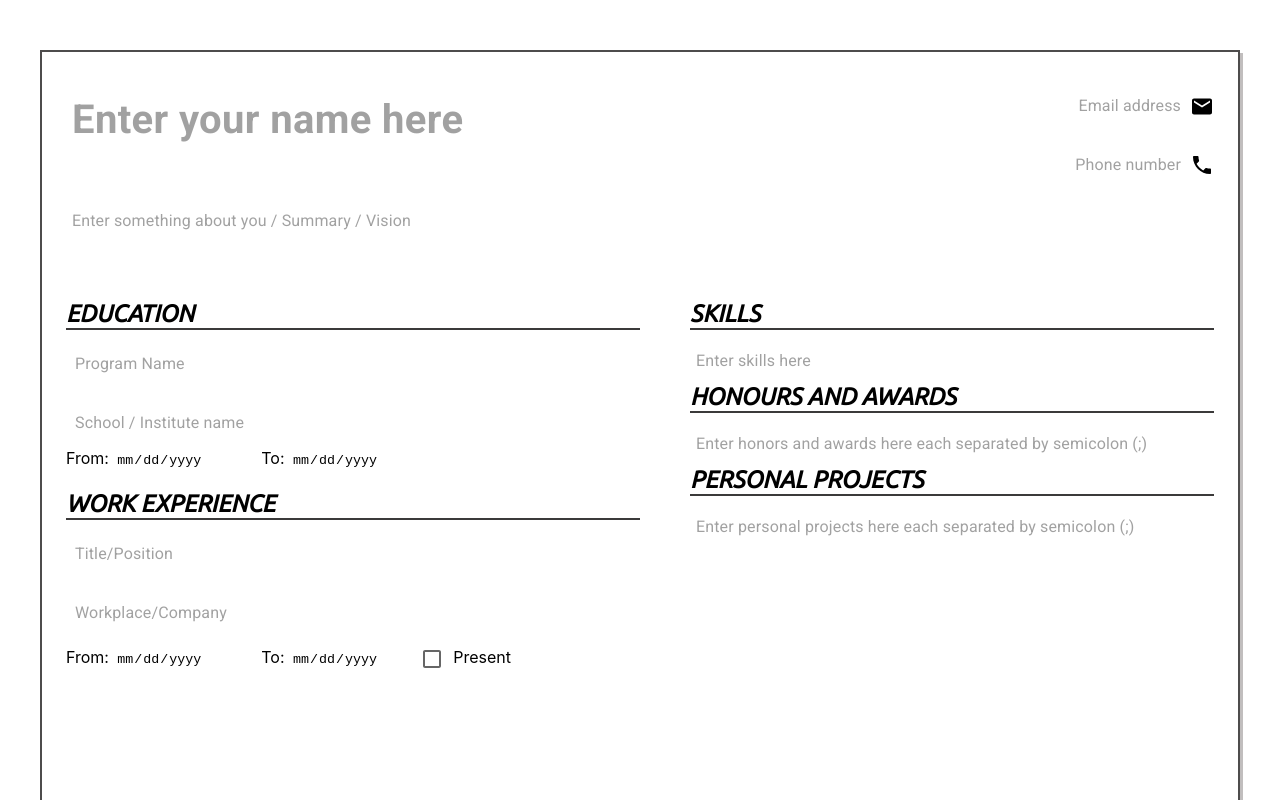
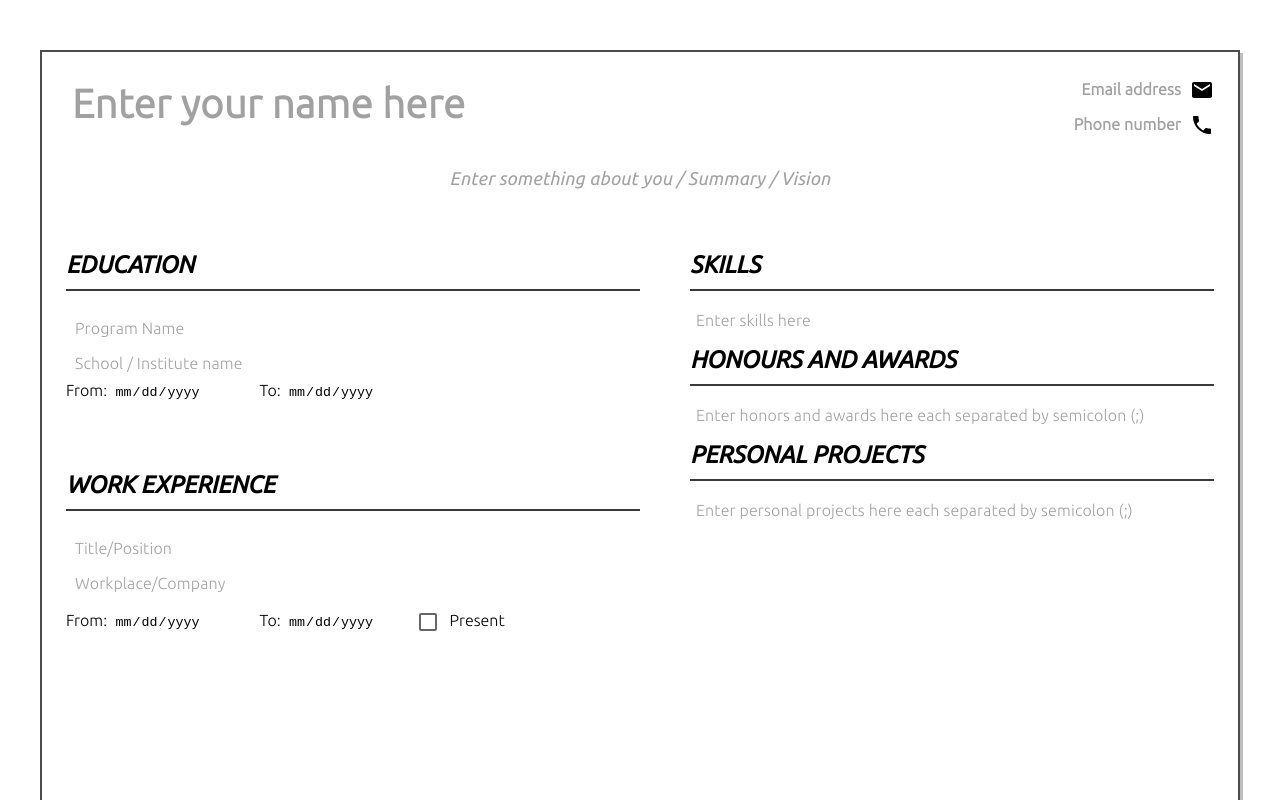
Before and after one commit to KunwarVSuryavanshi/resume-builder, a React (Create React App) app: page / in a window 1280 px wide. Shown: the top 800 px of the page. Built offline with nearby package versions, Linux system fonts and the light colour scheme.

Commit message:
styles and onblur & onclick

```diff
--- a/src/App.css
+++ b/src/App.css
@@ -1,3 +1,3 @@
-.App {
-  text-align: center;
+#App {
+  font-family: 'Ubuntu';
 }
--- a/src/App.js
+++ b/src/App.js
@@ -4,7 +4,7 @@
 
 function App() {
   return (
-    <div>
+    <div id="App">
       <FirstResume/>
     </div>
   );
--- a/src/Resumes/FirstResumeTemplate/FirstResume.jsx
+++ b/src/Resumes/FirstResumeTemplate/FirstResume.jsx
@@ -28,7 +28,7 @@
   const headerContent = () => {
     return (
       <>
-        <Grid container >
+        <Grid container className='top_header'>
               <Grid xs={8}>
                 <TextField
                   hiddenLabel
@@ -61,11 +61,12 @@
                     sx={{
                       minWidth: email.length > 22 ? `${email.length + 2}ch` : '22ch',
                       input: {
-                        textAlign: 'end'
+                        textAlign: 'end',
+                        fontWeight: 600
                       }
                     }}
                   />
-                  <Mail style={{ paddingTop: '1.2vh'}} />
+                  <Mail/>
                 </span>
                 <span className='flex_default' style={{float: 'right'}}>
                   <TextField
@@ -77,15 +78,16 @@
                     margin="normal"
                     sx={{
                       input: {
-                        textAlign: 'end'
+                        textAlign: 'end',
+                        fontWeight: 600
                       }
                     }}
                   />
-                  <Phone style={{paddingTop: '1vh'}} />
+                  <Phone />
                 </span>
               </Grid>
         </Grid >
-        <Grid container xs={12}>
+        <Grid container xs={12} style={{marginTop: '20px'}}>
           <TextField
             hiddenLabel
             id="summary"
@@ -97,10 +99,14 @@
             multiline
             sx={{
               '& .MuiFilledInput-underline': {
-                fontSize: '1rem',
-                fontWeight: 'semi-bold',
+                fontSize: '1.15rem',
+                fontWeight: '500',
+                fontStyle: 'italic',
+                textArea: {
+                  textAlign: 'center'
+                }
                 // width: 'vw',
-              }
+              },
             }}
           />
         </Grid>
@@ -110,6 +116,7 @@
 
   const handleBlur = (e, region) => {
     e.preventDefault()
+    console.log("BLUR TRIGGERED")
     if(e.currentTarget.contains(e.relatedTarget)) return
     // console.log("On blur called", e.currentTarget, e.target, e.relatedTarget)
     switch (region) {
@@ -125,6 +132,9 @@
       case 'award':
         setAwardsToggle(false)
         break;
+      case 'proj':
+        setProjToggle(false)
+        break;
       default:
         return;
     }
@@ -132,6 +142,7 @@
 
   const handleClick = (region) => {
     // e.preventDefault()
+    console.log("Click triggered")
     switch (region) {
       case 'edu':
         setToggleEduRow(true)
@@ -144,6 +155,9 @@
         break;
       case 'award':
         setAwardsToggle(true)
+        break;
+      case 'proj':
+        setProjToggle(true)
         break;
       default:
         return;
@@ -241,11 +255,11 @@
                 </div>
                 <div className="item2_container_2_body">
                   {awards?.length > 0 &&
-                    <ol>
+                    <ul>
                       {
                         awards.map(item => <li>{item}</li>)
                       }
-                    </ol>
+                    </ul>
                   }
                   <div style={{ minHeight: '40px' }}>
                     {awardsToggle && <TextField
@@ -274,11 +288,11 @@
                 </div>
                 <div className="item2_container_3_body">
                   {personalProj?.length > 0 &&
-                    <ol>
+                    <ul>
                       {
                         personalProj.map(item => <li>{item}</li>)
                       }
-                    </ol>
+                    </ul>
                   }
                   <div style={{ minHeight: '40px' }}>
                     {projToggle && <TextField
--- a/src/Resumes/FirstResumeTemplate/TextFieldTheme.js
+++ b/src/Resumes/FirstResumeTemplate/TextFieldTheme.js
@@ -8,13 +8,15 @@
           '& .MuiFilledInput-root': {
             backgroundColor: '#0000 !important',
             padding: '3px 6px',
+            marginTop: '0px !important',
             ':before': {
               borderBottom: '0px'
             },
+            fontFamily: 'Ubuntu',
             input: {
               padding: '3px'
             }
-         }
+          }
         }
       }
     }
--- a/src/Resumes/FirstResumeTemplate/style.scss
+++ b/src/Resumes/FirstResumeTemplate/style.scss
@@ -5,6 +5,7 @@
   justify-content: space-around;
   margin-top: 4vh;
   word-wrap: break-word;
+  // border-top: 2px solid rgb(0, 0, 0);
   // word-break: break-all;
   hyphens: auto;                                      // Not working
   // align-items: stretch;
@@ -22,6 +23,8 @@
         font-weight: 600;
         font-size: 1.5em;
         border-bottom: 2px solid rgb(59, 58, 58);
+        padding-bottom: 10px;
+        margin-bottom: 20px;
       }
       &_details{
         min-height: 20vh;
@@ -43,6 +46,8 @@
       font-weight: 600;
       font-size: 1.5em;
       border-bottom: 2px solid rgb(59, 58, 58);
+      padding-bottom: 10px;
+      margin-bottom: 15px;
     }
     &_3{
       &__body{
@@ -94,3 +99,7 @@
   flex-direction: row;
   align-items: center;
 }
+.MuiFormControl-root{
+  margin-top: 0px !important;
+  margin-bottom: 0px !important;
+}
```
